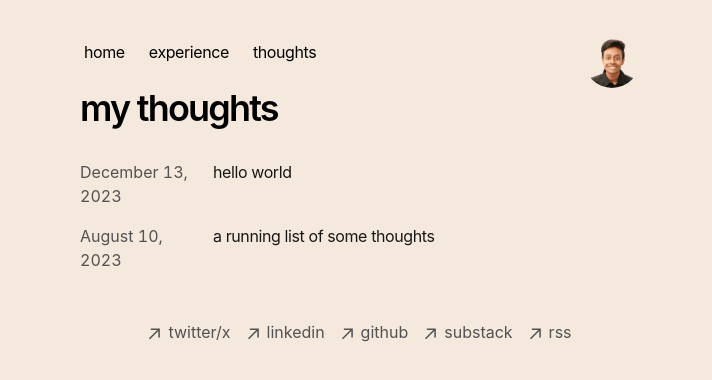
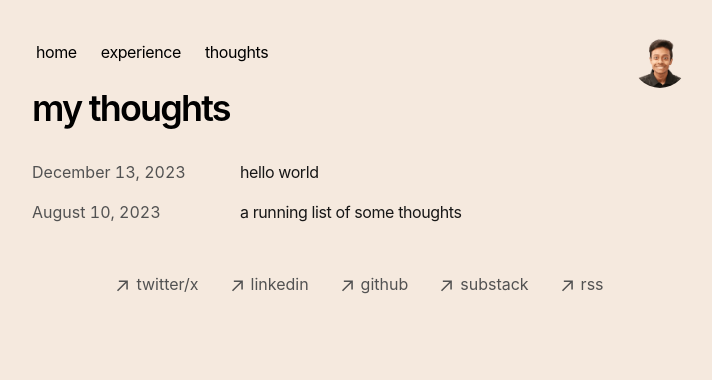
Before and after one commit to adiadd/adiadd.github.io, a Next.js app: page /blog in a window 1280 px wide. Shown: the top 380 px of the page, without its empty margins (280-992 px from the left). Built offline with nearby package versions, Linux system fonts and the light colour scheme.

Commit message:
style: adjusting styling

```diff
--- a/src/app/components/footer.tsx
+++ b/src/app/components/footer.tsx
@@ -22,8 +22,8 @@ function ArrowIcon() {
 export default function Footer() {
   return (
     <footer className="mb-16">
-      <ul className="font-sm mt-8 flex flex-col space-x-0 space-y-2 text-neutral-600 dark:text-neutral-300 md:flex-row md:flex-wrap md:justify-center md:space-x-4 md:space-y-0">
-        <li className="flex justify-center md:justify-start">
+      <ul className="font-sm mt-8 grid grid-cols-2 gap-2 text-neutral-600 dark:text-neutral-300 sm:flex sm:flex-row sm:justify-center sm:gap-4 sm:space-x-4">
+        <li className="flex justify-center">
           <a
             className="flex items-center transition-all hover:text-neutral-800 dark:hover:text-neutral-100"
             rel="noopener noreferrer"
@@ -35,7 +35,7 @@ export default function Footer() {
             <p className="ml-2 h-7">twitter/x</p>
           </a>
         </li>
-        <li className="flex justify-center md:justify-start">
+        <li className="flex justify-center">
           <a
             className="flex items-center transition-all hover:text-neutral-800 dark:hover:text-neutral-100"
             rel="noopener noreferrer"
@@ -47,7 +47,7 @@ export default function Footer() {
             <p className="ml-2 h-7">linkedin</p>
           </a>
         </li>
-        <li className="flex justify-center md:justify-start">
+        <li className="flex justify-center">
           <a
             className="flex items-center transition-all hover:text-neutral-800 dark:hover:text-neutral-100"
             rel="noopener noreferrer"
@@ -59,7 +59,7 @@ export default function Footer() {
             <p className="ml-2 h-7">github</p>
           </a>
         </li>
-        <li className="flex justify-center md:justify-start">
+        <li className="flex justify-center">
           <a
             className="flex items-center transition-all hover:text-neutral-800 dark:hover:text-neutral-100"
             rel="noopener noreferrer"
@@ -71,7 +71,7 @@ export default function Footer() {
             <p className="ml-2 h-7">substack</p>
           </a>
         </li>
-        <li className="flex justify-center md:justify-start">
+        <li className="flex justify-center col-span-2 sm:col-span-1">
           <a
             className="flex items-center transition-all hover:text-neutral-800 dark:hover:text-neutral-100"
             rel="noopener noreferrer"
--- a/src/app/components/posts.tsx
+++ b/src/app/components/posts.tsx
@@ -21,8 +21,8 @@ export function BlogPosts() {
             className="flex flex-col space-y-1 mb-4"
             href={`/blog/${post.slug}`}
           >
-            <div className="w-full flex flex-col md:flex-row space-x-0 md:space-x-2">
-              <p className="text-neutral-600 dark:text-neutral-400 w-[125px] tabular-nums">
+            <div className="w-full flex flex-col sm:flex-row space-x-0 md:space-x-2">
+              <p className="text-neutral-600 dark:text-neutral-400 w-[200px] tabular-nums">
                 {formatDate(post.metadata.publishedAt, false)}
               </p>
               <p className="text-neutral-900 dark:text-neutral-100 tracking-tight">
--- a/src/app/layout.tsx
+++ b/src/app/layout.tsx
@@ -70,7 +70,7 @@ export default function RootLayout({
         data-website-id="0b0c8b0f-00d7-42c4-859e-b6b1716298e6"
       />
       <body className="antialiased mx-auto mt-8 frappe dark:mocha bg-base dark:text-white dark:bg-crust text-text">
-        <main className="flex-auto mt-6 flex flex-col px-2 mx-auto max-w-xl">
+        <main className="flex-auto mt-6 flex flex-col px-2 mx-auto max-w-2xl">
           <NextTopLoader showSpinner={false} color="#D18800" />
           <Navbar />
           {children}
```
